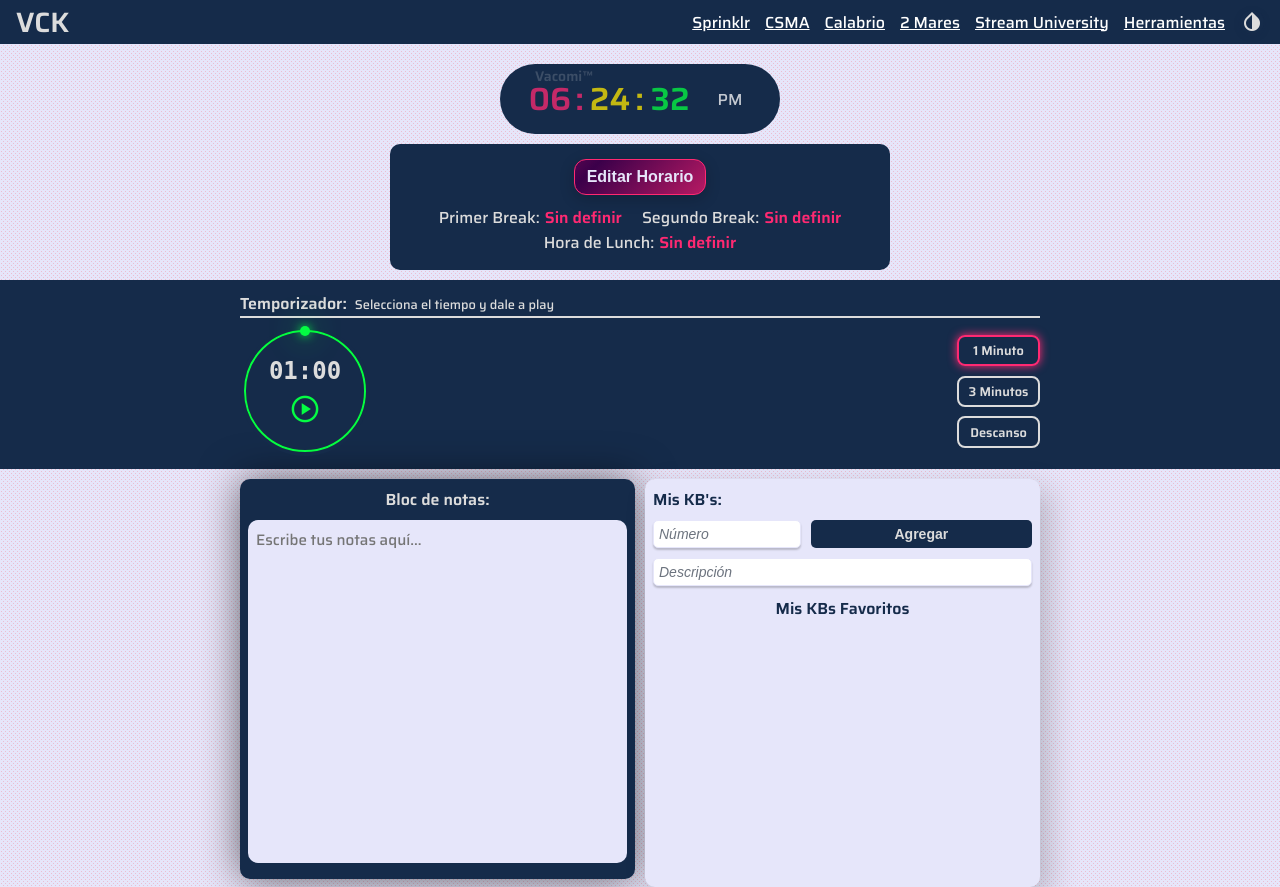
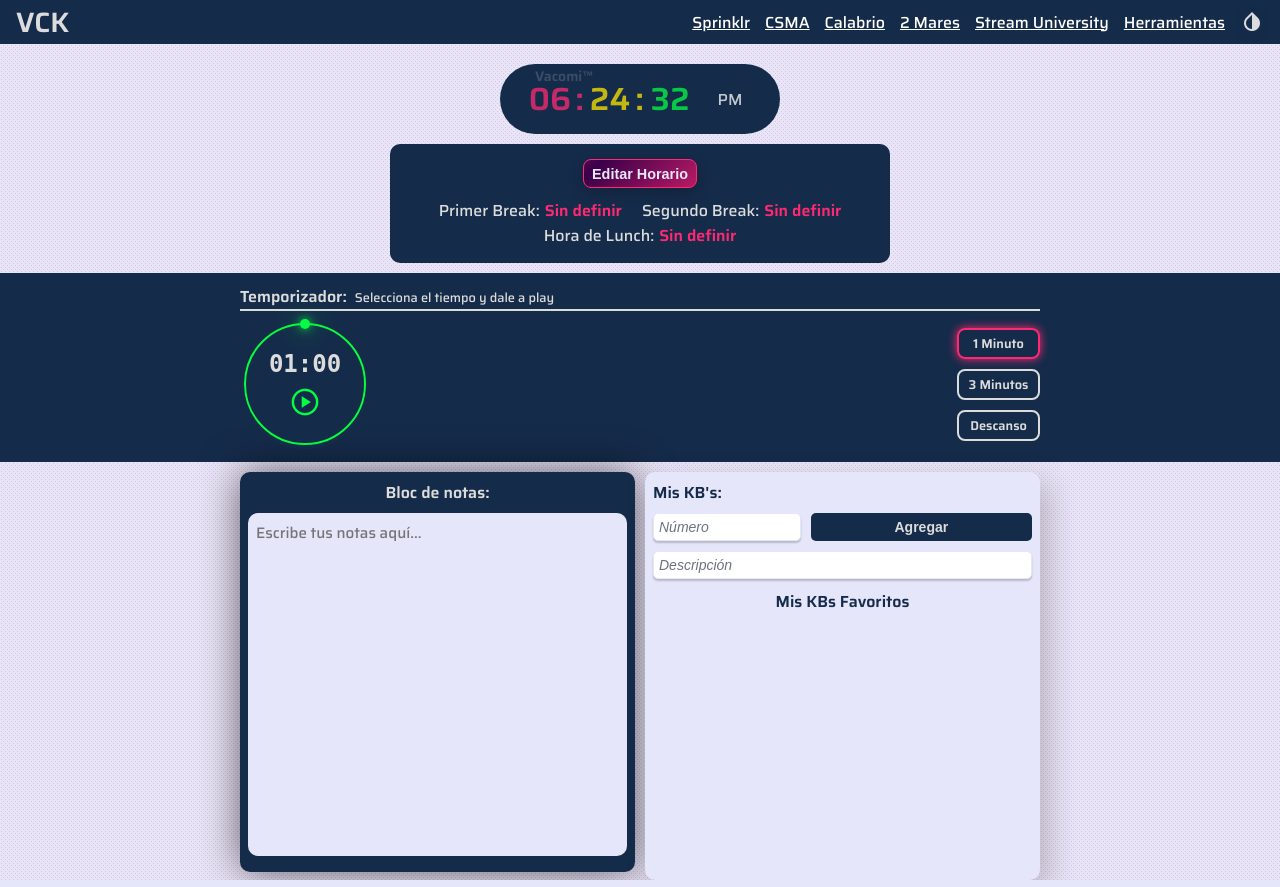
Before and after one commit to Vacomi/Konectahora, a plain HTML site: page index.html in a window 1280 px wide. Drawn offline with nearby package versions, Linux system fonts and the light colour scheme.

Commit message:
Modificando el btn editar horario

```diff
--- a/style.css
+++ b/style.css
@@ -546,13 +546,13 @@ input[type="time"] {
 
 .alarm__btn {
   position: relative;
-  padding: 8px 12px;
-  font-size: 1rem;
+  padding: .35rem .5rem;
+  font-size: .9rem;
   font-weight: bold;
   color: var(--primary-color);
   background-color: transparent;
   border: none;
-  border-radius: 12px;
+  border-radius: .5rem;
   cursor: pointer;
   z-index: 1;
   overflow: hidden;
```
